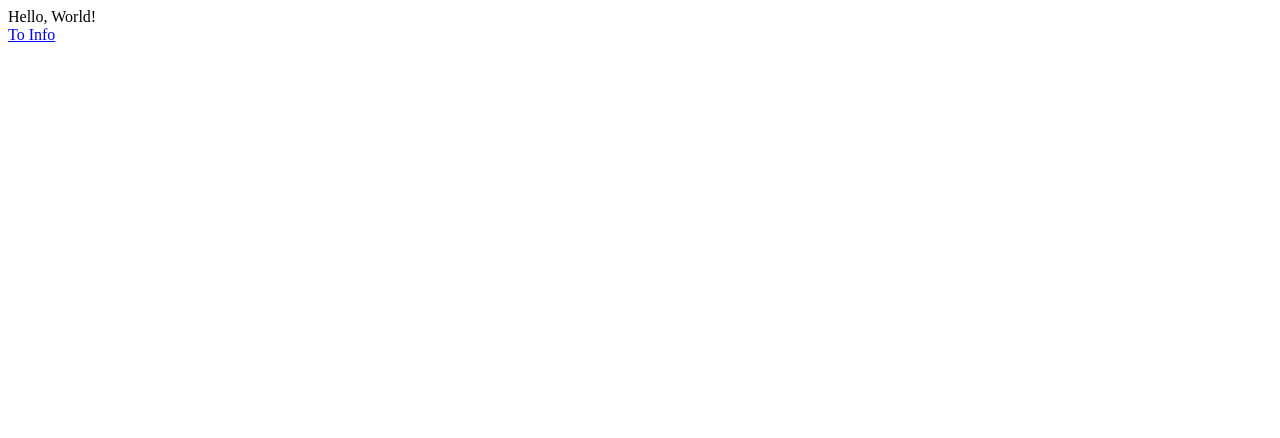
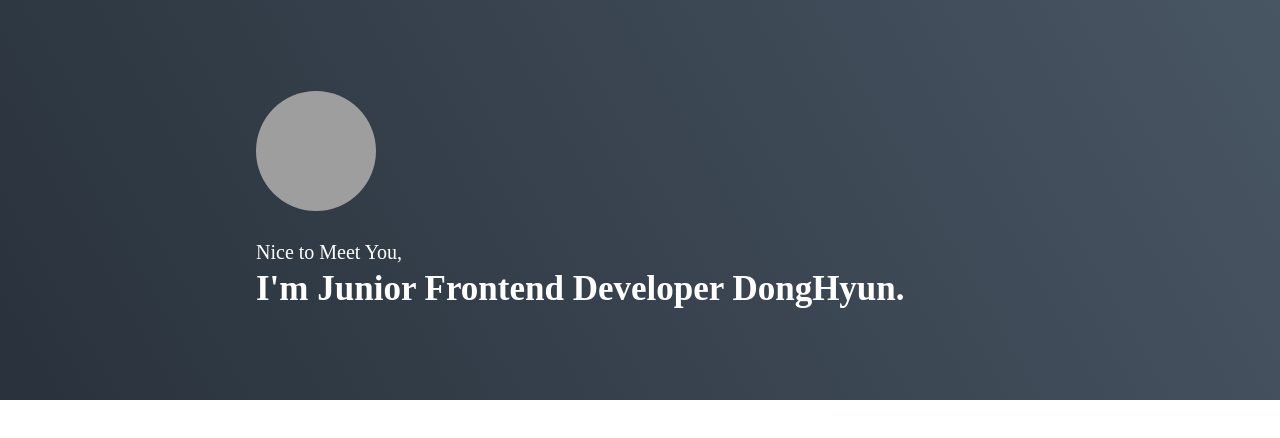
Before and after one commit to louis-25/louis-25.github.io, a Gatsby site: page / in a window 1280 px wide. Built offline with nearby package versions, Linux system fonts and the light colour scheme; Gatsby itself is replaced by a stand-in of ours; grey boxes are pictures that could not be loaded; a web font is replaced by a local one.

Commit message:
Introduction컴포넌트 추가

```diff
--- a/package.json
+++ b/package.json
@@ -5,7 +5,10 @@
   "version": "0.1.0",
   "author": "Kyle Mathews <mathews.kyle@gmail.com>",
   "dependencies": {
+    "@emotion/react": "^11.8.2",
+    "@emotion/styled": "^11.8.1",
     "gatsby": "^4.10.3",
+    "gatsby-plugin-emotion": "^7.10.0",
     "gatsby-plugin-gatsby-cloud": "^4.10.1",
     "gatsby-plugin-image": "^2.10.1",
     "gatsby-plugin-manifest": "^4.10.2",
--- /dev/null
+++ b/src/components/Common/GlobalStyle.tsx
@@ -0,0 +1,32 @@
+import React, { FunctionComponent } from 'react'
+import { Global, css } from '@emotion/react'
+
+const defaultStyle = css`
+  @import url('<https://fonts.googleapis.com/css2?family=Nanum+Myeongjo:wght@400;700;800&display=swap>');
+
+  * {
+    padding: 0;
+    margin: 0;
+    box-sizing: border-box;
+    font-family: 'Nanum Myeongjo', serif;
+  }
+
+  html,
+  body,
+  #___gatsby {
+    height: 100%;
+  }
+
+  a,
+  a:hover {
+    color: inherit;
+    text-decoration: none;
+    cursor: pointer;
+  }
+`
+
+const GlobalStyle: FunctionComponent = function () {
+  return <Global styles={defaultStyle} />
+}
+
+export default GlobalStyle
--- /dev/null
+++ b/src/components/Main/Introduction.tsx
@@ -0,0 +1,47 @@
+import React, { FunctionComponent } from 'react'
+import styled from '@emotion/styled'
+import ProfileImage from 'components/Main/ProfileImage'
+
+const Background = styled.div`
+  width: 100%;
+  background-image: linear-gradient(60deg, #29323c 0%, #485563 100%);
+  color: #ffffff;
+`
+
+const Wrapper = styled.div`
+  display: flex;
+  flex-direction: column;
+  justify-content: center;
+  align-items: flex-start;
+  width: 768px;
+  height: 400px;
+  margin: 0 auto;
+`
+
+const SubTitle = styled.div`
+  font-size: 20px;
+  font-weight: 400;
+`
+
+const Title = styled.div`
+  margin-top: 5px;
+  font-size: 35px;
+  font-weight: 700;
+`
+
+const Introduction: FunctionComponent = function () {
+  return (
+    <Background>
+      <Wrapper>
+        <ProfileImage />
+
+        <div>
+          <SubTitle>Nice to Meet You,</SubTitle>
+          <Title>I'm Junior Frontend Developer DongHyun.</Title>
+        </div>
+      </Wrapper>
+    </Background>
+  )
+}
+
+export default Introduction
--- /dev/null
+++ b/src/components/Main/ProfileImage.tsx
@@ -0,0 +1,19 @@
+import React, { FunctionComponent } from 'react'
+import styled from '@emotion/styled'
+
+// 자신이 원하는 프로필 이미지 링크로 설정해주세요.
+const PROFILE_IMAGE_LINK =
+  'https://dh-portfolio.netlify.app/static/media/profile2.069c763b.jpg'
+
+const ProfileImageWrapper = styled.img`
+  width: 120px;
+  height: 120px;
+  margin-bottom: 30px;
+  border-radius: 50%;
+`
+
+const ProfileImage: FunctionComponent = function () {
+  return <ProfileImageWrapper src={PROFILE_IMAGE_LINK} alt="Profile Image" />
+}
+
+export default ProfileImage
--- a/src/pages/index.tsx
+++ b/src/pages/index.tsx
@@ -1,6 +1,10 @@
 import React, { FunctionComponent } from 'react'
 import Text from 'components/Text'
 import { graphql } from 'gatsby'
+import styled from '@emotion/styled'
+import GlobalStyle from 'components/Common/GlobalStyle'
+import ProfileImage from 'components/Main/ProfileImage'
+import Introduction from 'components/Main/Introduction'
 
 type IndexPageProps = {
   data: {
@@ -25,6 +29,12 @@ type IndexPageProps = {
   }
 }
 
+const Container = styled.div`
+  display: flex;
+  flex-direction: column;
+  height: 100%;
+`
+
 const IndexPage: FunctionComponent<IndexPageProps> = function ({
   data: {
     allMarkdownRemark: { edges },
@@ -32,10 +42,10 @@ const IndexPage: FunctionComponent<IndexPageProps> = function ({
 }) {
   console.log(edges) //markdown의 내용이 잘 찍히는지 확인
   return (
-    <div>
-      <Text text="Hello, World!" />
-      <a href="/info/">To Info</a>
-    </div>
+    <Container>
+      <GlobalStyle />
+      <Introduction />
+    </Container>
   )
 }
 
```
Also changed, not shown: 1 other file.
